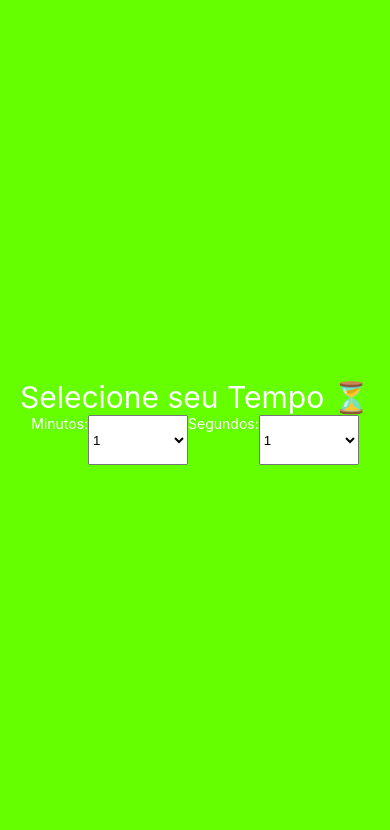
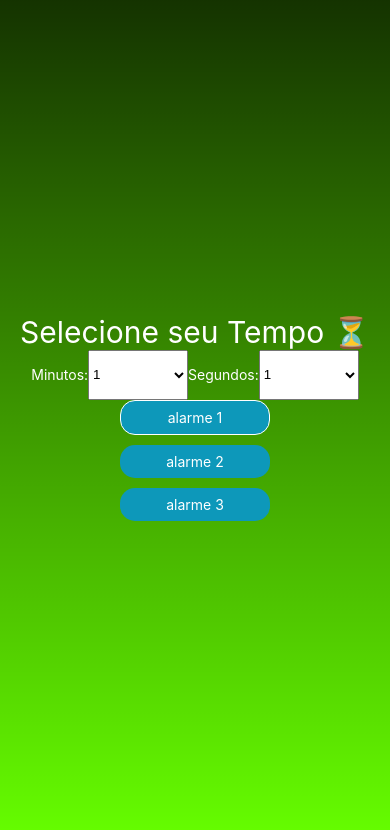
Before and after one commit to AlexandreLiberatto/app-timer, a React Native app: screen / in a window 390 px wide. Shown: the top 830 px of the page. Built offline with nearby package versions, Linux system fonts and the light colour scheme.

Commit message:
Criando botões para selecinar sons

```diff
--- a/App.js
+++ b/App.js
@@ -1,7 +1,8 @@
 import { StatusBar } from 'expo-status-bar';
 import React, { useState } from 'react';
-import { StyleSheet, Text, View } from 'react-native';
-import { Picker } from '@react-native-picker/picker'; // Importa o Picker correto
+import { StyleSheet, Text, TouchableOpacity, View } from 'react-native';
+import { Picker } from '@react-native-picker/picker';
+import { LinearGradient } from 'expo-linear-gradient';
 
 export default function App() {
 
@@ -12,27 +13,57 @@ export default function App() {
 
   const [alarmeSound, setarAlarmeSound] = useState([
     {
+      id:1,
       selecionado: true,
       som: 'alarme 1',
       file: 'alarm1.mp3'
     },
     {
+      id:2,
       selecionado: false,
       som: 'alarme 2',
       file: 'alarm2.mp3'
+    },
+    {
+      id:3,
+      selecionado: false,
+      som: 'alarme 3',
+      file: 'alarm3.mp3'
     }
   ]);
 
   var numeros = [];
   for(var i = 1; i <= 60; i++){
     numeros.push(i);
+  };
+
+  function setarAlarme(id){
+    let alarmesTemp = alarmeSound.map(function(val){
+      if(id != val.id)
+        val.selecionado = false;
+      else
+        val.selecionado = true;
+      return val;
+    })
+    setarAlarmeSound(alarmesTemp);
   }
 
   return (
     <View style={styles.container}>
+       <StatusBar style="auto" />
+      <LinearGradient
+        colors={['rgba(0,0,0,0.8)', 'transparent']}
+        style={{
+          position: 'absolute',
+          left: 0,
+          right: 0,
+          top: 0,
+          height: '100%'
+        }}
+      />
       <Text style={{ color: 'white', fontSize: 30 }}>Selecione seu Tempo ⏳</Text>
       <View style={{flexDirection:'row'}}>
-      <Text style={{color:'white'}}>Minutos:</Text>
+      <Text style={{color:'white', paddingTop:16}}>Minutos:</Text>
       <Picker
         selectedValue={minutos}
         onValueChange={(itemValue, itemIndex) => setarMinutos(itemValue)}
@@ -40,12 +71,12 @@ export default function App() {
       >
         { numeros.map(function(val){
           return(
-          <Picker.Item label={val.toString()} value={val.toString()} />
+          <Picker.Item style={{color:'white'}} label={val.toString()} value={val.toString()} />
          )
         })
         }
       </Picker>
-      <Text style={{color:'white'}}>Segundos:</Text>
+      <Text style={{color:'white', paddingTop:16}}>Segundos:</Text>
       <Picker
         selectedValue={segundos}
         onValueChange={(itemValue, itemIndex) => setarSegundos(itemValue)}
@@ -53,13 +84,31 @@ export default function App() {
       >
         { numeros.map(function(val){
           return(
-          <Picker.Item label={val.toString()} value={val.toString()} />
+          <Picker.Item style={{color:'white'}} label={val.toString()} value={val.toString()} />
          )
         })
         }
       </Picker>
       </View>
-      <StatusBar style="auto" />
+      <View>
+        {alarmeSound.map(function(val){
+          if(val.selecionado){
+          return(
+            <TouchableOpacity onPress={()=>setarAlarme(val.id)} style={styles.btnEscolherSelecionado}>
+             <Text style={{color:'white',}}>{val.som}</Text>
+           </TouchableOpacity>
+          )
+        } else {
+          return(
+            <TouchableOpacity onPress={()=>setarAlarme(val.id)} style={styles.btnEscolher}>
+             <Text style={{color:'white',}}>{val.som}</Text>
+           </TouchableOpacity>
+          )
+        }
+        })}
+
+      </View>
+
     </View>
   );
 }
@@ -71,4 +120,22 @@ const styles = StyleSheet.create({
     alignItems: 'center',
     justifyContent: 'center',
   },
+  btnEscolher: {
+    marginBottom:10,
+    width:150,
+    padding:8,
+    backgroundColor:'#0D98BA',
+    borderRadius:15,
+    alignItems: 'center',
+  },
+  btnEscolherSelecionado:{
+    marginBottom:10,
+    width:150,
+    padding:8,
+    backgroundColor:'#0D98BA',
+    borderRadius:15,
+    alignItems: 'center',
+    borderColor:'white',
+    borderWidth:1
+  }
 });
--- a/package.json
+++ b/package.json
@@ -16,7 +16,8 @@
     "react-dom": "18.2.0",
     "react-native-web": "~0.19.10",
     "@expo/metro-runtime": "~3.2.3",
-    "@react-native-picker/picker": "2.7.5"
+    "@react-native-picker/picker": "2.7.5",
+    "expo-linear-gradient": "~13.0.2"
   },
   "devDependencies": {
     "@babel/core": "^7.20.0"
```
Also changed, not shown: 1 other file (tests, documents, lock files or other folders).
